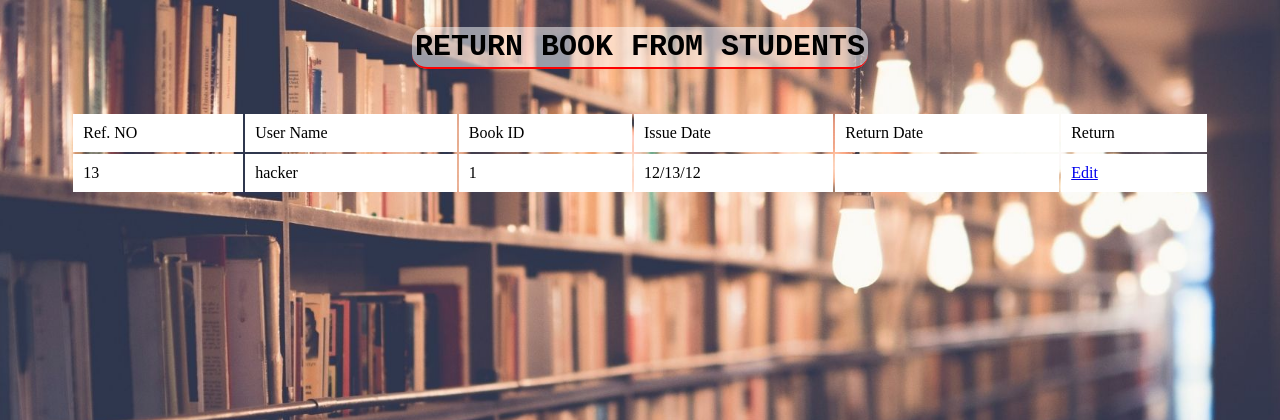
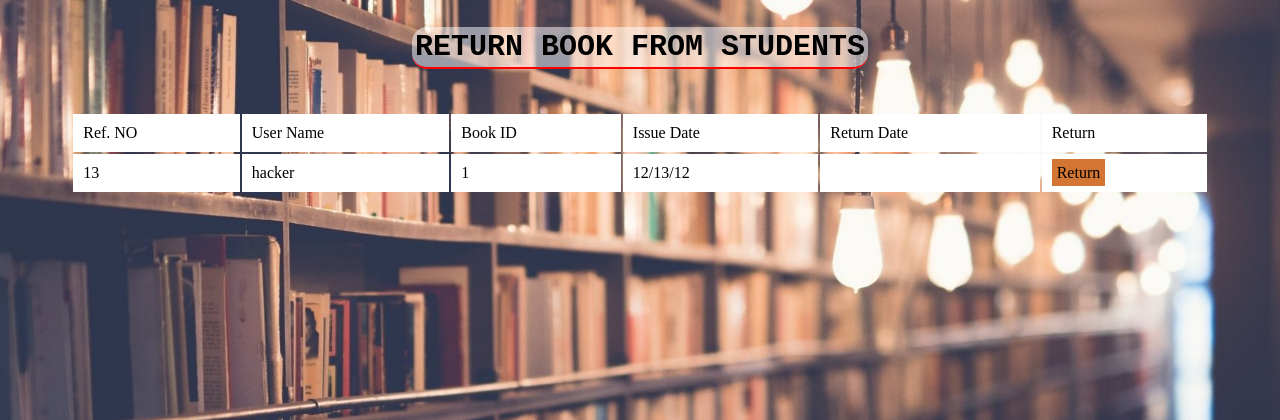
Before and after one commit to cmsubhadra/Library-Project-MCA-_-PHP, a PHP site: page /admin/return_book.php in a window 1280 px wide. Shown: the top 420 px of the page. Run offline with PHP 8.4, Linux system fonts and the light colour scheme; a user stored in the database is signed in; data comes from the database, SQL or seed files in the repository.

Commit message:
return button edited

```diff
--- a/admin/return_book.php
+++ b/admin/return_book.php
@@ -44,6 +44,14 @@ $result = mysqli_query($con, "SELECT * FROM book_issue where status=1");
             text-transform:uppercase;
             border-bottom:2px solid red;
         }
+        .returnbutton
+        {
+            text-decoration:none;
+            background-color:#d47633;
+            border:2px;
+            color:black;
+            padding:5px;
+        }
     </style>
 </head>
 
@@ -74,7 +82,7 @@ $result = mysqli_query($con, "SELECT * FROM book_issue where status=1");
             echo "<td>".$res['book_id']."</td>";
             echo "<td>".$res['issue_date']."</td>";
             echo "<td>".$res['return_date']."</td>";
-            echo "<td><a href=\"return_form.php?id=$res[no]\">Edit</a>";
+            echo "<td><a class=\"returnbutton\" href=\"return_form.php?id=$res[no]\">Return</a>";
             $i++;
         }
         ?>
```
